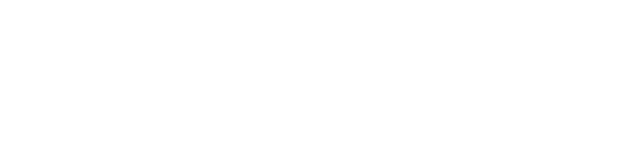
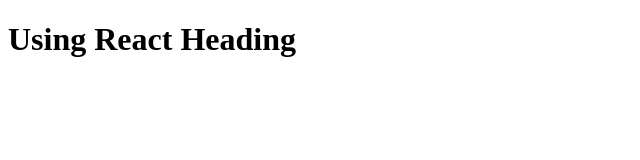
Before and after one commit to makmaddy/prreact, a plain HTML site: page E1/E1P2/index.html in a window 1280 px wide. Shown: the whole page, without its empty margins (0-640 px from the left). Drawn offline with nearby package versions, Linux system fonts and the light colour scheme.

Commit message:
add react

```diff
--- a/E1P2/index.html
+++ b/E1/E1P2/index.html
@@ -21,6 +21,11 @@
 
     <script crossorigin src="https://unpkg.com/react@18/umd/react.development.js"></script>
     <script crossorigin src="https://unpkg.com/react-dom@18/umd/react-dom.development.js"></script>
+    <script>
+        const heading = React.createElement("h1",{},"Using React Heading")
+        const root = ReactDOM.createRoot(document.getElementById("root"))
+        root.render(heading)
+    </script>
 </body>
 
 </html>
```
Also changed, not shown: E1/E1P1/index.html (renamed from E1P1/index.html).
